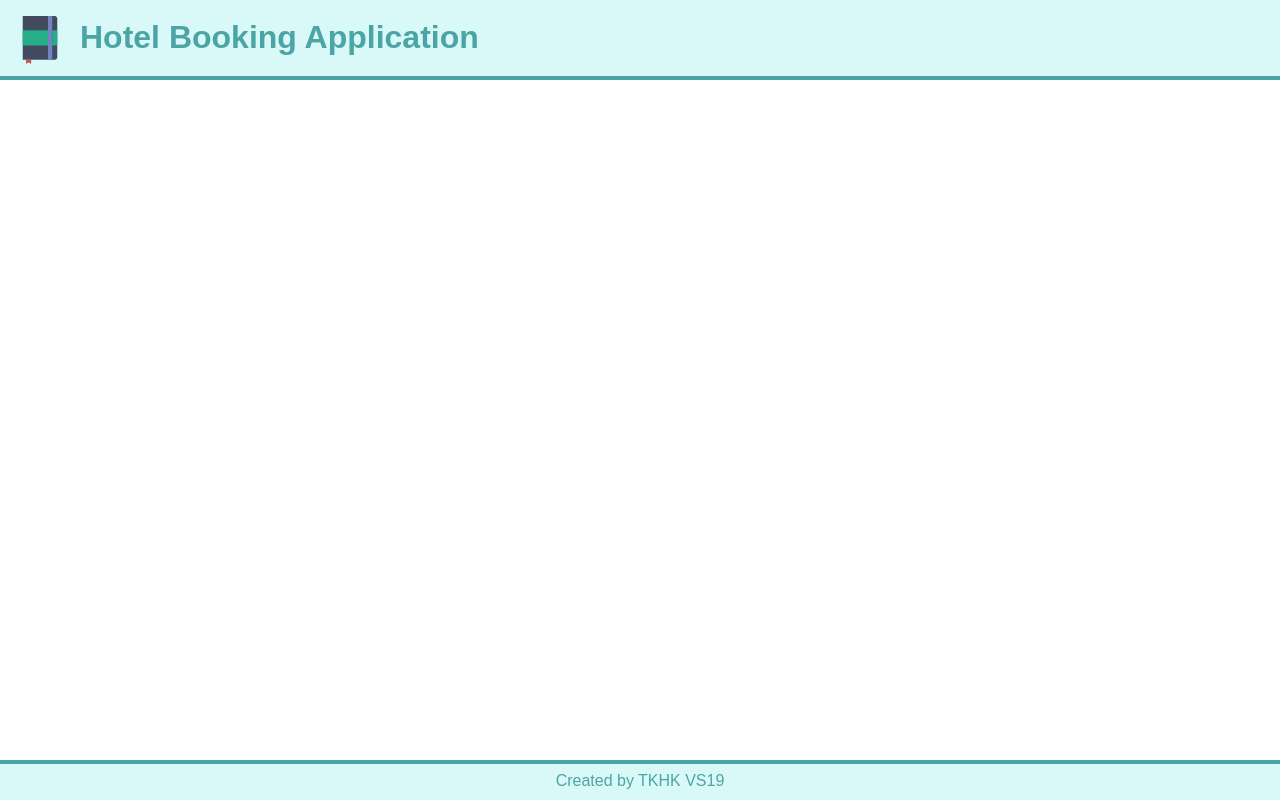
After one commit to elbsepomartin/vrm_projekt, a Symfony app: template templates/bookings/index.html.twig in a window 1280 px wide. The commit adds this page. Run offline with Twig, Linux system fonts and the light colour scheme; the template is opened without the code that fills it, so the values that code supplies are empty; some libraries are stand-ins or nearby versions.

Commit message:
Loodud põhistiil tulevale rakendusele

```diff
--- /dev/null
+++ b/public/css/base.css
@@ -0,0 +1,73 @@
+/**
+ * Css file for Booking app base styling
+ */
+body {
+    background-color: #FFFFFF;
+}
+
+h2 {
+    font-size: 1.2em;
+    color: #4CA5A5;
+}
+
+.content {
+    padding:  2em 6em;
+    width: 100%;
+    -webkit-box-sizing: border-box;
+    -moz-box-sizing: border-box;
+    box-sizing: border-box;
+}
+
+.header {
+    background-color: #D9F8F8;
+    border-bottom: .25em solid #4CA5A5;
+    display: -webkit-flex;
+    display: flex;
+    height: 5em;
+    width: 100%;
+    -webkit-box-sizing: border-box;
+    -moz-box-sizing: border-box;
+    box-sizing: border-box;
+}
+
+.header-heading {
+    color: #4CA5A5;
+    float: left;
+    font-size: 2em;
+    font-weight: 700;
+    padding: .6em 0 1em 0;
+}
+
+.header-pic {
+    float: left;
+    height: 3em;
+    padding: 1em;
+    width: 3em;
+}
+
+.footer {
+    background-color: #D9F8F8;
+    border-top: .25em solid #4CA5A5;
+    bottom: 0;
+    display: block;
+    height: 2.5em;
+    position: fixed;
+    text-align: center;
+    width: 100%;
+    -webkit-box-sizing: border-box;
+    -moz-box-sizing: border-box;
+    box-sizing: border-box;
+}
+
+.footer-text {
+    color: #4CA5A5;
+    font-size: 1em;
+    padding: .5em;
+    -webkit-box-sizing: border-box;
+    -moz-box-sizing: border-box;
+    box-sizing: border-box;
+}
+
+.footer-text a {
+    color: #4CA5A5;
+}
--- a/src/Controller/LuckyController.php
+++ b/src/Controller/LuckyController.php
@@ -15,7 +15,7 @@ class LuckyController extends AbstractController
     {
         $number = random_int(0, 100);
 
-        return $this->render('lucky/number.html.twig', [
+        return $this->render('bookings/index.html.twig', [
             'number' => $number,
         ]);
     }
--- a/templates/base.html.twig
+++ b/templates/base.html.twig
@@ -2,7 +2,7 @@
 <html>
     <head>
         <meta charset="UTF-8">
-        <title>{% block title %}Welcome!{% endblock %}</title>
+        {% block title %}{% endblock %}
         {% block stylesheets %}{% endblock %}
     </head>
     <body>
--- /dev/null
+++ b/templates/bookings/index.html.twig
@@ -0,0 +1,25 @@
+{% extends 'base.html.twig' %}
+
+{% block title %}
+    <title>Bookings Application</title>
+{% endblock %}
+
+{% block stylesheets %}
+    <link rel="stylesheet" type="text/css" media="screen" href="/css/normalize.css">
+    <link rel="stylesheet" type="text/css" media="screen" href="/css/base.css">
+{% endblock %}
+
+{% block body %}
+    <div class="header">
+        <img src="/images/notebook.svg" class="header-pic">
+        <span class="header-heading">
+            Hotel Booking Application
+        </span>
+    </div>
+    <div class="content"></div>
+    <div class="footer">
+        <div class="footer-text">
+            Created by TKHK VS19
+        </div>
+    </div>
+{% endblock %}
```
Also changed, not shown: public/css/normalize.css (added), public/images/notebook.svg (added).
